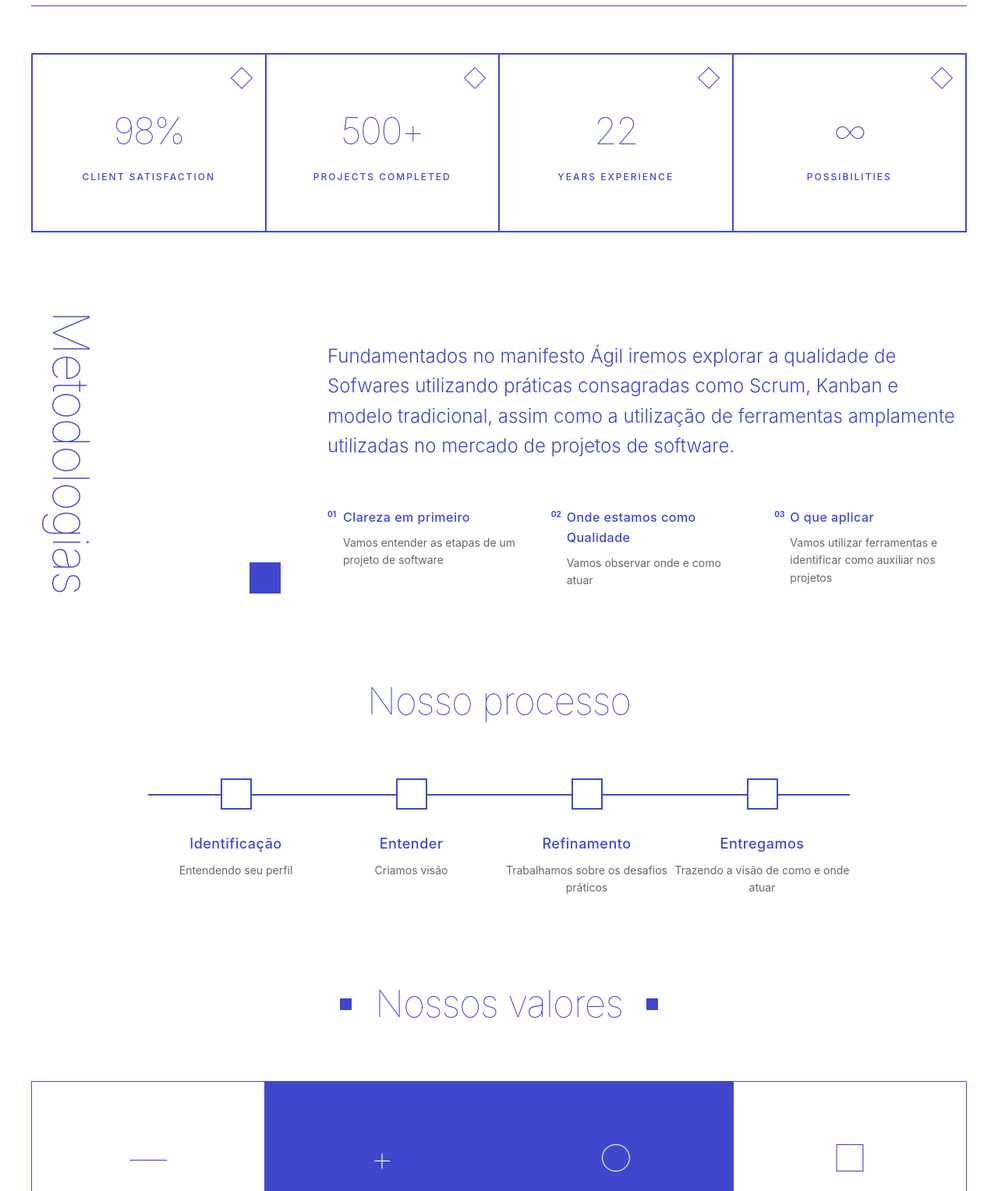
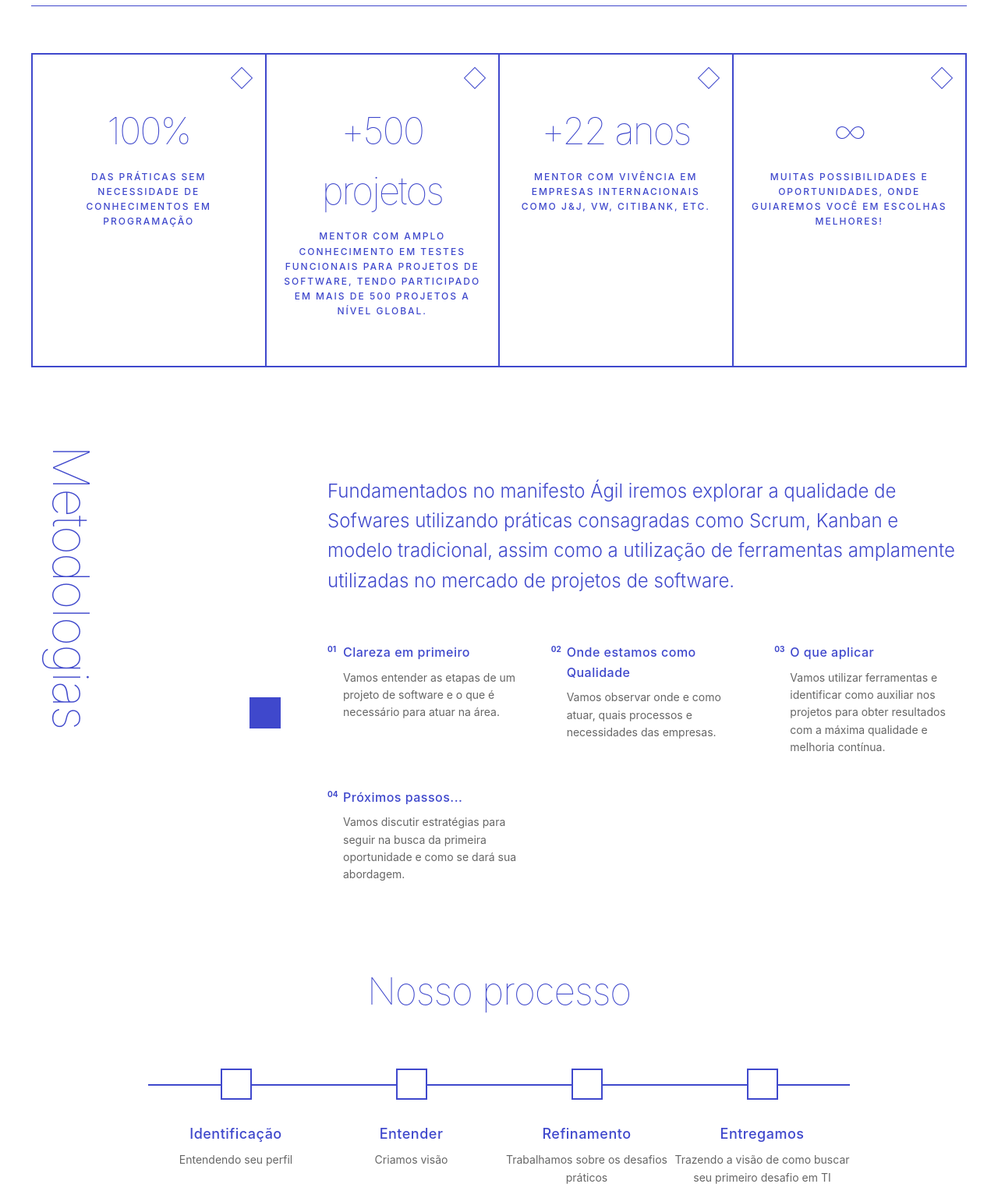
Before and after one commit to mentoringceoknowhow-hub/main, a plain HTML site: page mentor1.html in a window 1280 px wide. Shown: the part 1180-2707 px from the top of the page at 78% size. Drawn offline with Linux system fonts and the light colour scheme.

Commit message:
Update mentor1.html

```diff
--- a/mentor1.html
+++ b/mentor1.html
@@ -73,23 +73,23 @@
             <!-- Stats Section -->
             <div class="stats-grid fade-in">
                 <div class="stat-item">
-                    <div class="stat-number">98%</div>
-                    <div class="stat-label">Client Satisfaction</div>
+                    <div class="stat-number">100%</div>
+                    <div class="stat-label">Das práticas sem necessidade de conhecimentos em programação</div>
                     <div class="stat-decoration"></div>
                 </div>
                 <div class="stat-item">
-                    <div class="stat-number">500+</div>
-                    <div class="stat-label">Projects Completed</div>
+                    <div class="stat-number">+500 projetos</div>
+                    <div class="stat-label">Mentor com amplo conhecimento em testes funcionais para projetos de software, tendo participado em mais de 500 projetos a nível global.</div>
                     <div class="stat-decoration"></div>
                 </div>
                 <div class="stat-item">
-                    <div class="stat-number">22</div>
-                    <div class="stat-label">Years Experience</div>
+                    <div class="stat-number">+22 anos</div>
+                    <div class="stat-label">Mentor com vivência em empresas internacionais como J&J, VW, CitiBank, etc.</div>
                     <div class="stat-decoration"></div>
                 </div>
                 <div class="stat-item">
                     <div class="stat-number">∞</div>
-                    <div class="stat-label">Possibilities</div>
+                    <div class="stat-label">Muitas possibilidades e oportunidades, onde guiaremos você em escolhas melhores!</div>
                     <div class="stat-decoration"></div>
                 </div>
             </div>
@@ -108,17 +108,22 @@
                         <div class="point-item">
                             <span class="point-number">01</span>
                             <h4>Clareza em primeiro</h4>
-                            <p>Vamos entender as etapas de um projeto de software</p>
+                            <p>Vamos entender as etapas de um projeto de software e o que é necessário para atuar na área.</p>
                         </div>
                         <div class="point-item">
                             <span class="point-number">02</span>
                             <h4>Onde estamos como Qualidade</h4>
-                            <p>Vamos observar onde e como atuar</p>
+                            <p>Vamos observar onde e como atuar, quais processos e necessidades das empresas.</p>
                         </div>
                         <div class="point-item">
                             <span class="point-number">03</span>
                             <h4>O que aplicar</h4>
-                            <p>Vamos utilizar ferramentas e identificar como auxiliar nos projetos</p>
+                            <p>Vamos utilizar ferramentas e identificar como auxiliar nos projetos para obter resultados com a máxima qualidade e melhoria contínua.</p>
+                        </div>
+                         <div class="point-item">
+                            <span class="point-number">04</span>
+                            <h4>Próximos passos...</h4>
+                            <p>Vamos discutir estratégias para seguir na busca da primeira oportunidade e como se dará sua abordagem.</p>
                         </div>
                     </div>
                 </div>
@@ -154,7 +159,7 @@
                         <div class="timeline-dot"></div>
                         <div class="timeline-content">
                             <h4>Entregamos</h4>
-                            <p>Trazendo a visão de como e onde atuar</p>
+                            <p>Trazendo a visão de como buscar seu primeiro desafio em TI</p>
                         </div>
                     </div>
                 </div>
@@ -182,7 +187,7 @@
                     </div>
                     <div class="value-card">
                         <div class="value-icon">□</div>
-                        <h4>Equilíbrio</h4>
+                        <h4>Equilíbrio estratégico</h4>
                     </div>
                 </div>
             </div>
@@ -200,7 +205,7 @@
                 <div class="service-large">
                     <h3>Identificando seu perfil e entendimento</h3>
                     <p>Aqui vamos explorar seu domínio em TI e perfil profissional, para guiar sua jornada de aprendizagem.</p>
-                    <a href="#contact" class="service-tag">View Work</a>
+                    <a href="#contact" class="service-tag">Seu conhecimento prévio vale!</a>
                 </div>
                 <div class="service-small">
                     <div class="service-number">01</div>
@@ -216,7 +221,7 @@
                 <div class="service-large">
                     <h3>O que e onde está a Qualidae de Software</h3>
                     <p>Vamos imergir e criar uma mentalidade diferente do senso comum para moldar sua atuação ao que o mercado de TI deseja.</p>
-                    <a href="#contact" class="service-tag">Explore</a>
+                    <a href="#contact" class="service-tag">Explore e se prepare</a>
                 </div>
             </div>
 
@@ -224,13 +229,26 @@
                 <div class="service-large">
                     <h3>Direcionamento e potencialização</h3>
                     <p>Guiaremos seu esforço para resultados mais eficiente e melhoria na evolução de seus objetivos!</p>
-                    <a href="#contact" class="service-tag">Discover</a>
+                    <a href="#contact" class="service-tag">Discubra onde e como</a>
                 </div>
                 <div class="service-small">
                     <div class="service-number">03</div>
                     <h4>Vision Focused</h4>
                 </div>
             </div>
+
+              <div class="asymmetric-grid reverse fade-in">
+                <div class="service-small">
+                    <div class="service-number">04</div>
+                    <h4>Orientações para seu inicio no mercado</h4>
+                </div>
+                <div class="service-large">
+                    <h3>Onde buscar oportunidade e como se preparar</h3>
+                    <p>Vamos avaliar seu perfil e guiar suas estratégias para extrair o melhor do seu perfil para buscar oportunidades e potencializar sua atuação em processos de seleção em TI.</p>
+                    <a href="#contact" class="service-tag">Como se preparar e se candidatar</a>
+                </div>
+            </div>
+
         </div>
     </section>
 
```
